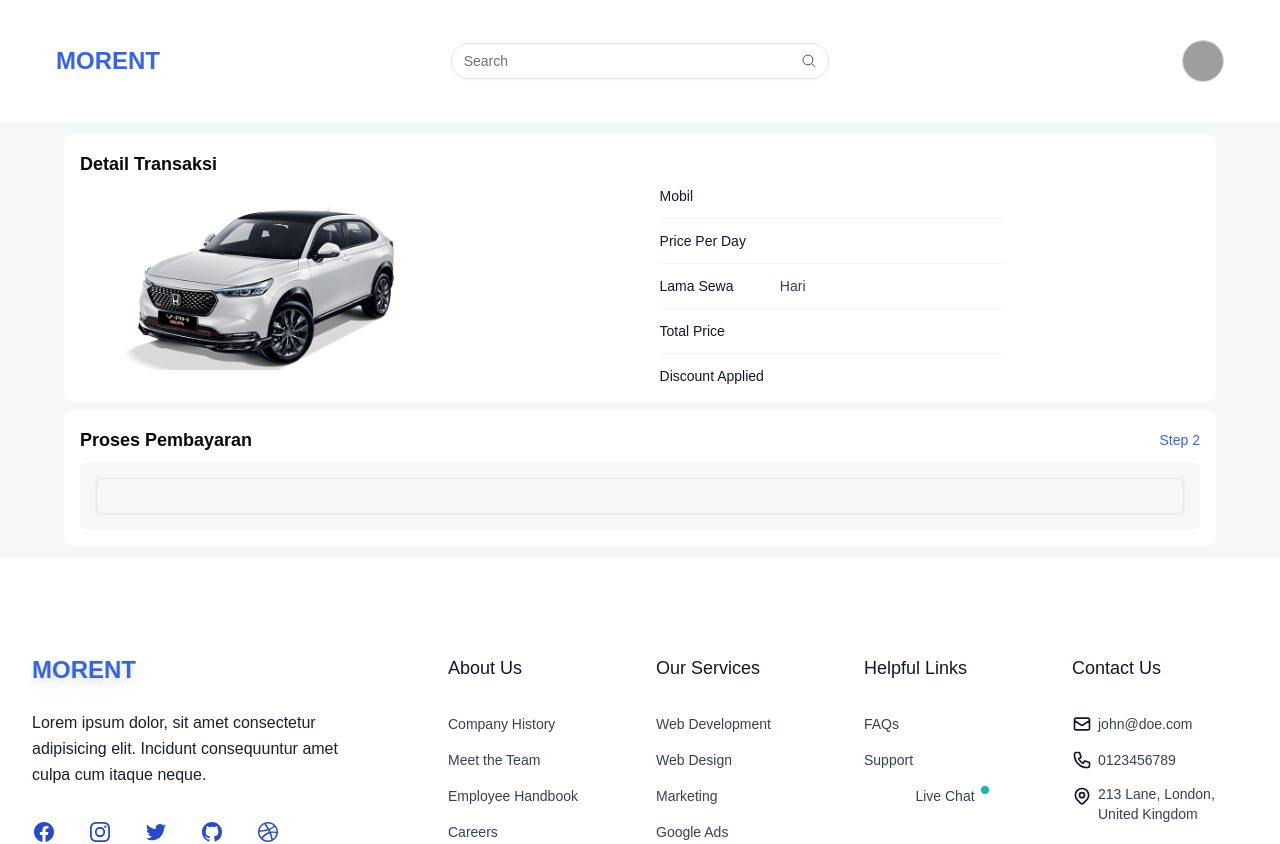
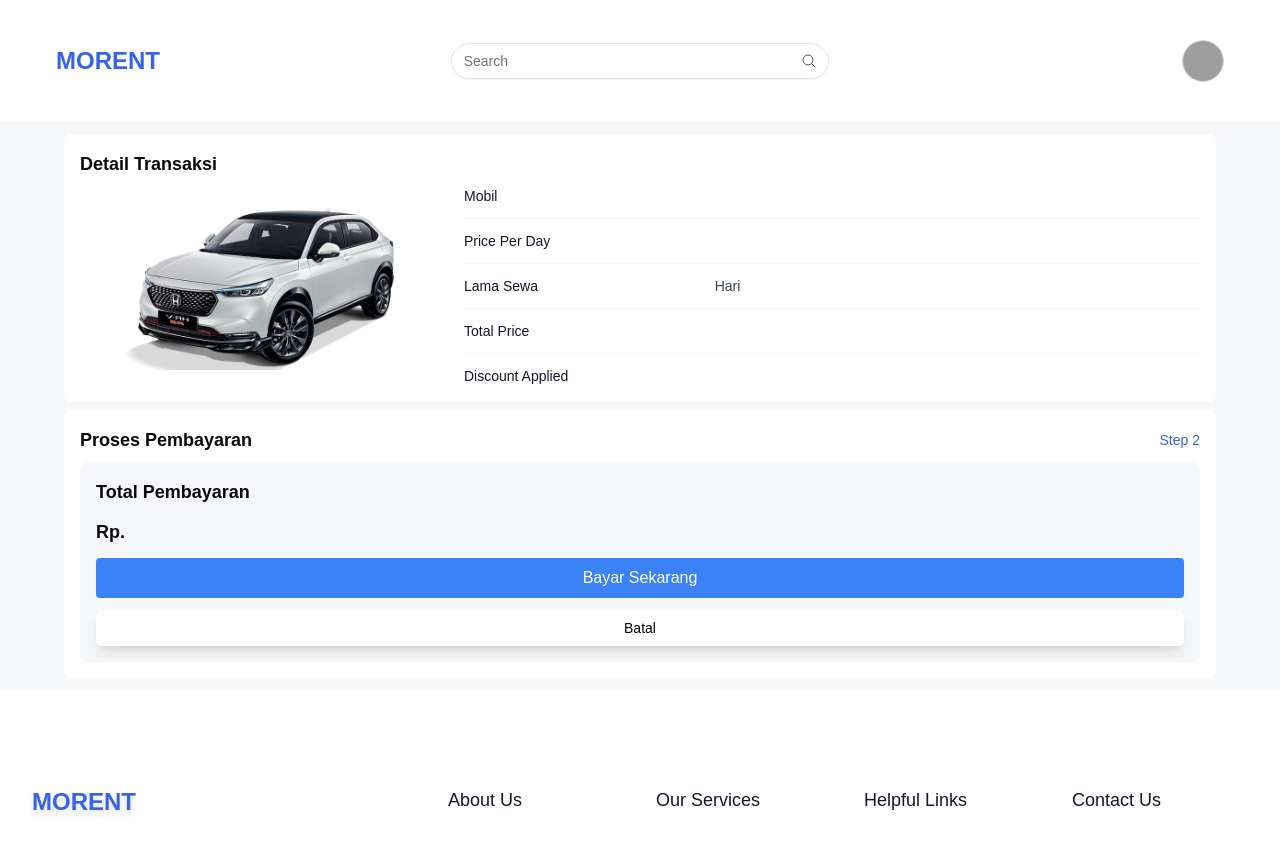
Before and after one commit to muhammadrinaldi7/fe_rentcar, a Next.js app: page /user/payments/pay/1 in a window 1280 px wide. Shown: the top 844 px of the page. Built offline with nearby package versions, Linux system fonts and the light colour scheme; no server answers; grey boxes are pictures that could not be loaded.

Commit message:
FItur pembayaran Xendit sandbox

```diff
--- a/src/api/endpoints.ts
+++ b/src/api/endpoints.ts
@@ -28,6 +28,8 @@ const endpoints = {
   promosActive: "/get-active-promos",
   applyPromo: "/apply-promo",
   uploadImage: "/images/upload",
+
+  xenditCreatePayment: "/xendit/create-invoice",
 };
 
 export default endpoints;
--- a/src/app/user/bookings/page.tsx
+++ b/src/app/user/bookings/page.tsx
@@ -3,6 +3,7 @@ import endpoints from "@/api/endpoints";
 import { useViewBook } from "@/api/services/bookings/useViewBook";
 import { LayoutUser } from "@/components/layouts/LayoutUser";
 import SimpleLoading from "@/components/loading/SimpleLoading";
+import { Button } from "@/components/ui/button";
 import {
   Table,
   TableBody,
@@ -11,6 +12,9 @@ import {
   TableHeader,
   TableRow,
 } from "@/components/ui/table";
+import { faCheckCircle, faClock } from "@fortawesome/free-solid-svg-icons";
+import { FontAwesomeIcon } from "@fortawesome/react-fontawesome";
+import Link from "next/link";
 
 export default function Bookings() {
   const { data: myBook, isLoading } = useViewBook(endpoints.myBook);
@@ -21,6 +25,7 @@ export default function Bookings() {
     const diffDays = Math.ceil(diffTime / (1000 * 60 * 60 * 24));
     return diffDays;
   };
+
   return (
     <>
       <LayoutUser>
@@ -62,8 +67,47 @@ export default function Bookings() {
                       <TableCell>
                         {item.final_price.toLocaleString("id-ID")}
                       </TableCell>
-                      <TableCell>{item.status}</TableCell>
-                      <TableCell>Detail</TableCell>
+                      <TableCell>
+                        <span
+                          className={`inline-flex items-center justify-center rounded-full border ${
+                            item.status == "pending"
+                              ? "border-amber-500"
+                              : "border-emerald-500"
+                          } px-2.5 py-0.5 ${
+                            item.status == "pending"
+                              ? "text-amber-700"
+                              : "text-emerald-700"
+                          }`}
+                        >
+                          <FontAwesomeIcon
+                            icon={
+                              item.status == "pending" ? faClock : faCheckCircle
+                            }
+                            className="-ms-1 me-1.5 size-4"
+                          />
+                          <p className="whitespace-nowrap text-sm">
+                            {item.status}
+                          </p>
+                        </span>
+                      </TableCell>
+                      <TableCell>
+                        <Link
+                          className={`${
+                            item.status != "pending"
+                              ? "pointer-events-none"
+                              : ""
+                          }`}
+                          href={`/user/payments/pay/${item.id}`}
+                        >
+                          <Button
+                            size="sm"
+                            className="w-full bg-info-500 text-white hover:text-seccond-400 hover:bg-info-600"
+                            disabled={item.status != "pending"}
+                          >
+                            Bayar
+                          </Button>
+                        </Link>
+                      </TableCell>
                     </TableRow>
                   ))
                 )}
--- a/src/app/user/payments/pay/[id]/page.tsx
+++ b/src/app/user/payments/pay/[id]/page.tsx
@@ -2,14 +2,51 @@
 import endpoints from "@/api/endpoints";
 import { useBookTopPay } from "@/api/services/bookings/useViewBook";
 import { LayoutUser } from "@/components/layouts/LayoutUser";
-import { Input } from "@/components/ui/input";
+import { Button } from "@/components/ui/button";
 import Image from "next/image";
-import { useParams } from "next/navigation";
-
+import { useParams, useRouter } from "next/navigation";
+import { useState } from "react";
+import toast from "react-hot-toast";
 export default function ProcessPayment() {
   const params = useParams();
+  const [loading, setLoading] = useState(false);
   const { data } = useBookTopPay(endpoints.bookToPay + params.id);
+  const route = useRouter();
   console.log(data);
+  const createXenditInvoice = async (id: number) => {
+    const res = await fetch(endpoints.xenditCreatePayment, {
+      method: "POST",
+      headers: {
+        "Content-Type": "application/json",
+      },
+      body: JSON.stringify({ id }),
+    });
+
+    const data = await res.json();
+    return data.invoice_url; // Redirect ke halaman pembayaran Xendit
+  };
+  const handlePayment = async () => {
+    try {
+      setLoading(true); // ⏳ Set state loading
+      if (!data?.id) throw new Error("Data ID tidak ditemukan");
+
+      const invoiceUrl = await createXenditInvoice(data.id);
+
+      if (invoiceUrl) {
+        console.log("Invoice URL:", invoiceUrl);
+        window.open(invoiceUrl, "_blank"); // 🔗 Buka di tab baru
+      } else {
+        throw new Error("Gagal mendapatkan invoice URL");
+      }
+    } catch (error) {
+      console.error("Payment Error:", error);
+      alert("Terjadi kesalahan saat membuat pembayaran. Coba lagi!");
+    } finally {
+      setLoading(false); // ✅ Pastikan loading direset
+      toast.success("Pembayaran Berhasil!");
+      route.push("/user/bookings");
+    }
+  };
   return (
     <LayoutUser>
       <div className="flex gap-2 flex-col">
@@ -25,7 +62,7 @@ export default function ProcessPayment() {
                 className="w-full h-full object-contain"
               />
             </div>
-            <div className="w-full flex flex-col items-center">
+            <div className="w-full flex flex-col ">
               <dl className="-my-3 divide-y divide-gray-100 text-sm">
                 <div className="grid grid-cols-1 gap-1 py-3 sm:grid-cols-3 sm:gap-4">
                   <dt className="font-medium text-gray-900">Mobil</dt>
@@ -72,12 +109,26 @@ export default function ProcessPayment() {
             <h1 className="text-lg font-bold">Proses Pembayaran</h1>
             <p className="text-primary-500 text-sm">Step 2</p>
           </div>
-          <div className="rounded-lg bg-[#F6F7F9] p-4">
-            <Input
-              type="text"
-              placeholder={data?.final_price?.toLocaleString("id-ID")}
-              className="text-white"
-            />
+          <div className="rounded-lg flex flex-col gap-3 bg-[#F6F7F9] p-4">
+            <h1 className="text-lg font-bold">Total Pembayaran</h1>
+            <p className="text-lg font-bold">
+              Rp. {data?.final_price.toLocaleString("id-ID")}
+            </p>
+            <button
+              onClick={handlePayment}
+              disabled={loading}
+              className={`px-4 py-2 text-white rounded ${
+                loading ? "bg-gray-400" : "bg-blue-500 hover:bg-blue-600"
+              }`}
+            >
+              {loading ? "Memproses..." : "Bayar Sekarang"}
+            </button>
+            <Button
+              className="w-full hover:bg-gray-400 bg-white text-black shadow-lg hover:shadow-md"
+              onClick={() => route.push("/user/bookings")}
+            >
+              Batal
+            </Button>
           </div>
         </div>
       </div>
```
